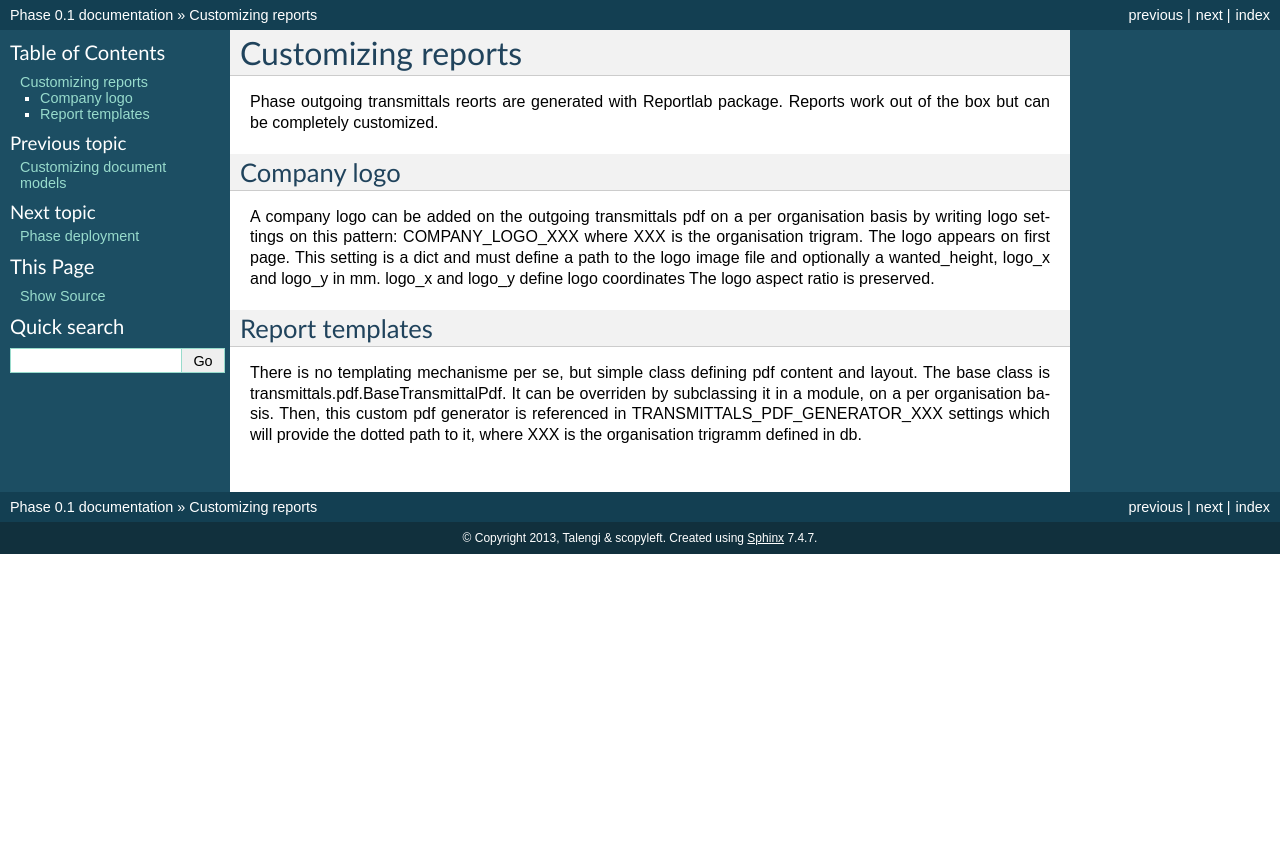
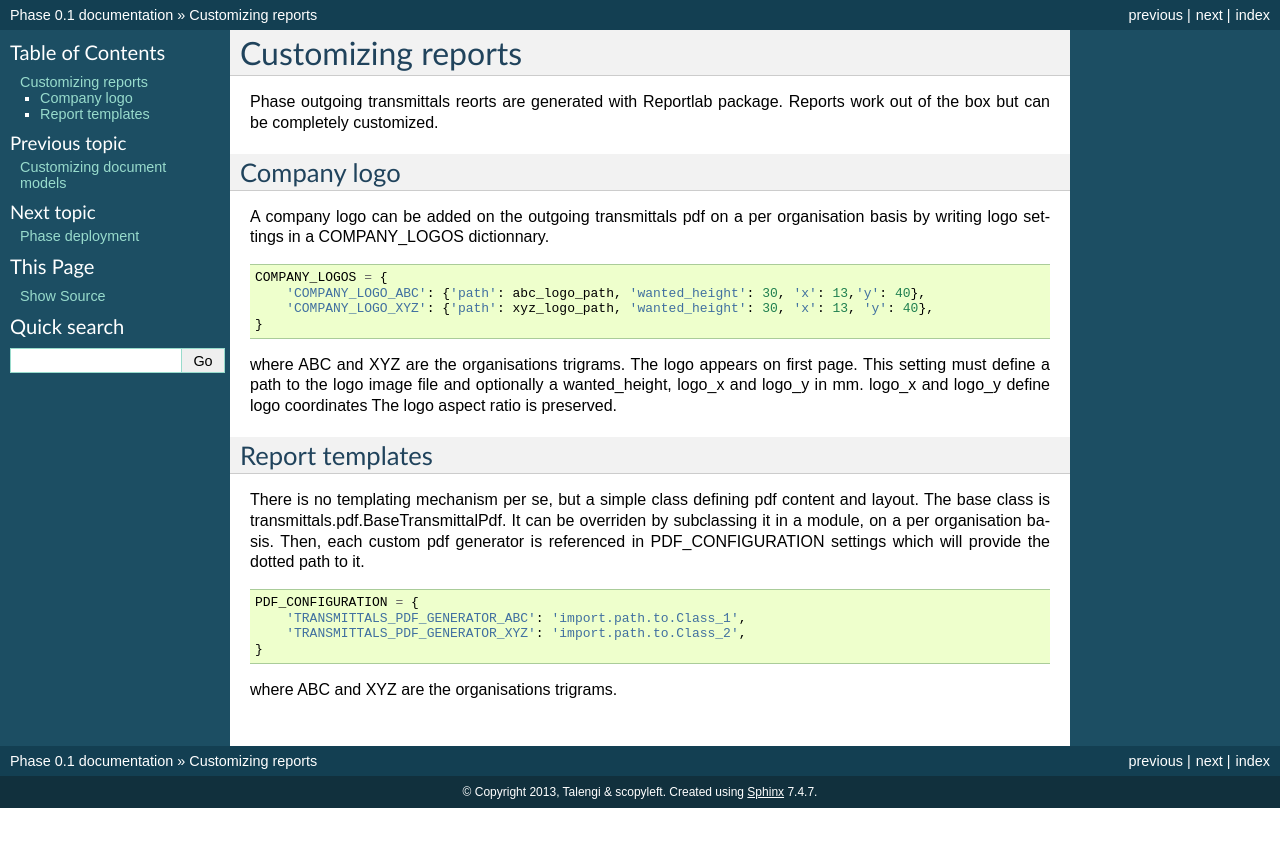
Before and after one commit to Talengi/phase, a Sphinx documentation site: the page built from docs/customizing_reports.rst, in a window 1280 px wide. Shown: the top 847 px of the page. Built offline with Sphinx 7.4.7, drawn with Linux system fonts in a browser that asks for light colours.

Commit message:
Update doc

```diff
--- a/docs/customizing_reports.rst
+++ b/docs/customizing_reports.rst
@@ -8,9 +8,18 @@ Company logo
 ------------
 
 A company logo can be added on the outgoing transmittals pdf
-on a per organisation basis by writing logo settings on this pattern: COMPANY_LOGO_XXX where XXX is the organisation trigram.
+on a per organisation basis by writing logo settings in a COMPANY_LOGOS dictionnary.
+
+::
+
+    COMPANY_LOGOS = {
+        'COMPANY_LOGO_ABC': {'path': abc_logo_path, 'wanted_height': 30, 'x': 13,'y': 40},
+        'COMPANY_LOGO_XYZ': {'path': xyz_logo_path, 'wanted_height': 30, 'x': 13, 'y': 40},
+    }
+
+where ABC and XYZ are the organisations trigrams.
 The logo appears on first page.
-This setting is a dict and must define a path to the logo image file and optionally a wanted_height, logo_x and logo_y in mm.
+This setting must define a path to the logo image file and optionally a wanted_height, logo_x and logo_y in mm.
 logo_x and logo_y define logo coordinates
 The logo aspect ratio is preserved.
 
@@ -18,8 +27,17 @@ The logo aspect ratio is preserved.
 Report templates
 ----------------
 
-There is no templating mechanisme per se, but simple class defining pdf content and layout.
+There is no templating mechanism per se, but a simple class defining pdf content and layout.
 The base class is transmittals.pdf.BaseTransmittalPdf.
 It can be overriden by subclassing it in a module, on a per organisation basis.
-Then, this custom pdf generator is referenced in TRANSMITTALS_PDF_GENERATOR_XXX settings
-which will provide the dotted path to it, where XXX is the organisation trigramm defined in db.
+Then, each custom pdf generator is referenced in PDF_CONFIGURATION settings
+which will provide the dotted path to it.
+
+::
+
+    PDF_CONFIGURATION = {
+        'TRANSMITTALS_PDF_GENERATOR_ABC': 'import.path.to.Class_1',
+        'TRANSMITTALS_PDF_GENERATOR_XYZ': 'import.path.to.Class_2',
+    }
+
+where ABC and XYZ are the organisations trigrams.
```
